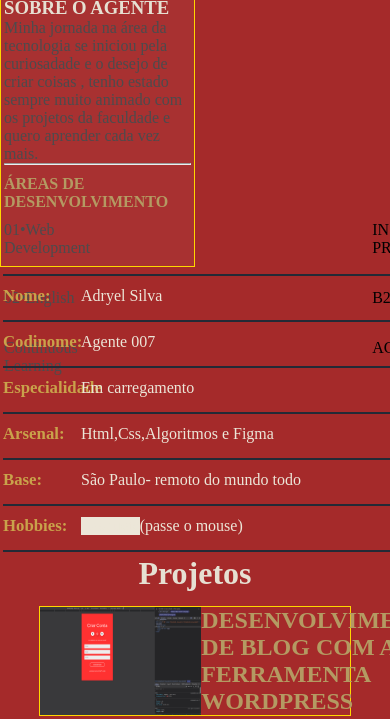
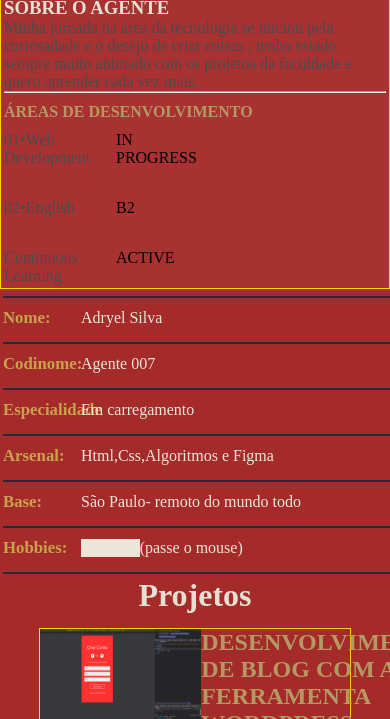
Before and after one commit to Adryel-Silva/Portf-lio-Pessoal-Responsivo, a plain HTML site: page index.html in a window 390 px wide. Shown: the part 1201-1920 px from the top of the page. Drawn offline with Linux system fonts and the light colour scheme.

Commit message:
dossie pessoal ajustado ao tamanho do celular

```diff
--- a/css/style.css
+++ b/css/style.css
@@ -841,4 +841,19 @@ footer hr {
         display: flex;
         gap: 36px
     }
+    .dossie{
+        width: 100vw;
+        height: fit-content;
+    }
+    .forças{
+        margin: 0;
+    }
+    .nivel{
+        margin-right: 2px;
+    }
+    .caracteristica{
+        display: flex;
+        width: 50vw;
+        gap: 0px;
+    }
 }
```
